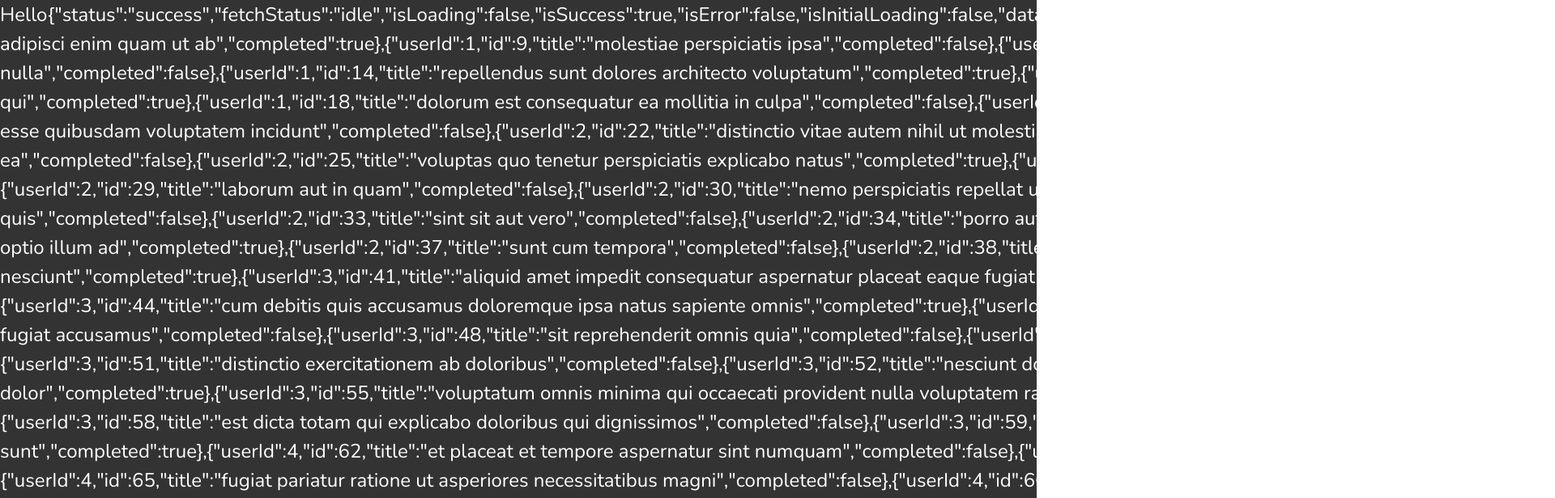
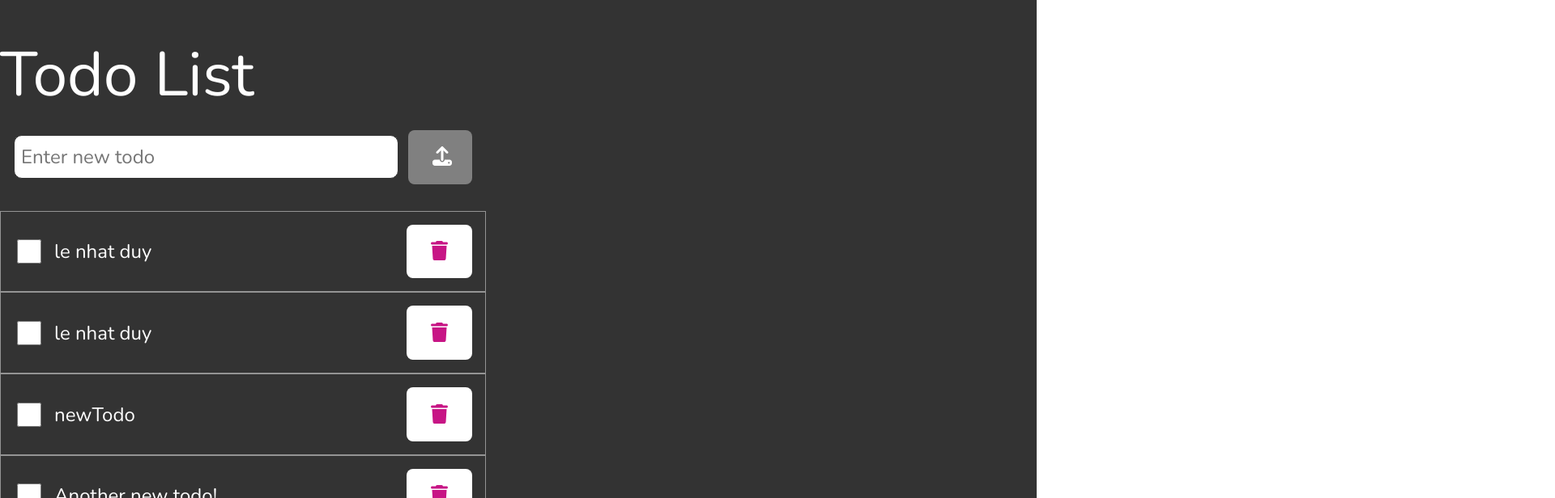
Before and after one commit to rayleigh420/ReactTS_Tanstack_React_Query, a React (Vite) app: page / in a window 1280 px wide. Shown: the top 616 px of the page at 81% size, 1920 px wide, since content can reach past the window. Built offline with nearby package versions, Linux system fonts and the light colour scheme; data requests are answered from the project's data file.

Commit message:
Try to getTodo and show UI

```diff
--- a/src/App.tsx
+++ b/src/App.tsx
@@ -1,18 +1,10 @@
-import { useQuery } from '@tanstack/react-query'
-import { getTodo } from './api/todosApi'
 import './App.css'
+import TodoList from './features/todos/TodoList'
 
 function App() {
-
-  const todos = useQuery({
-    queryKey: ['todos'],
-    queryFn: () => getTodo()
-  })
-
   return (
     <div className="App">
-      Hello
-      {JSON.stringify(todos)}
+      <TodoList />
     </div>
   )
 }
--- a/src/api/todosApi.ts
+++ b/src/api/todosApi.ts
@@ -3,9 +3,18 @@ import axios from "../utils/axios";
 
 export const getTodo = async () => {
     try {
-        const result = await axios.get<Todo>('todos')
-        return result
+        const result = await axios.get<Todo[]>('/todos')
+        return result.data
     } catch (e) {
         console.log(e)
     }
 }
+
+export const addTodo = async (initialTodo: Todo) => {
+    try {
+        const result = await axios.post<Todo>('/todos', initialTodo)
+        return result.data
+    } catch (e) {
+        console.log(e)
+    }
+}
--- a/src/features/todos/AddTodoForm.tsx
+++ b/src/features/todos/AddTodoForm.tsx
@@ -1,8 +1,39 @@
+import { faUpload } from "@fortawesome/free-solid-svg-icons";
+import { FontAwesomeIcon } from "@fortawesome/react-fontawesome";
+import { ChangeEvent, FormEvent, useState } from "react"
+
 const AddTodoForm = () => {
+
+    const [newTodo, setNewTodo] = useState<string>('')
+
+    const changeTodo = (e: ChangeEvent<HTMLInputElement>) => setNewTodo(e.target.value)
+
+    const handleSubmit = (e: FormEvent<HTMLFormElement>) => {
+        e.preventDefault();
+        if (newTodo.length > 0) {
+
+            setNewTodo('')
+        }
+
+    }
+
     return (
-        <>
-            Hello
-        </>
+        <form onSubmit={handleSubmit}>
+            <label htmlFor="new-todo">Enter a new todo item</label>
+            <div className="new-todo">
+                <input
+                    type="text"
+                    id="new-todo"
+                    placeholder="Enter new todo"
+                    value={newTodo}
+                    onChange={changeTodo}
+                />
+            </div>
+            <button className="submit">
+                <FontAwesomeIcon icon={faUpload} />
+            </button>
+            {/* <button onClick={handleErrorTodo}>Error</button> */}
+        </form>
     )
 }
 
--- /dev/null
+++ b/src/features/todos/TodoList.tsx
@@ -0,0 +1,60 @@
+import { faTrash } from "@fortawesome/free-solid-svg-icons"
+import { FontAwesomeIcon } from "@fortawesome/react-fontawesome"
+import { useQuery } from "@tanstack/react-query"
+import { ReactNode } from "react"
+import { getTodo } from "../../api/todosApi"
+import { Todo } from "../../types/todoType"
+import AddTodoForm from "./AddTodoForm"
+
+const TodoList = () => {
+
+    const { data: todos, isLoading, isFetching, isError, isSuccess, error } = useQuery({
+        queryKey: ['todos'],
+        queryFn: () => getTodo(),
+        select: data => data?.sort((a: Todo, b: Todo) => b.id! - a.id!)
+    })
+
+    const changeComplete = (todo: Todo) => {
+
+    }
+
+    const deleteTodos = (todo: Todo) => {
+
+    }
+
+    let content;
+    if (isLoading) {
+        content = <p>Loading</p>
+    } else if (isSuccess) {
+        content = todos?.map(todo => (
+            <article key={todo.id}>
+                <div className="todo">
+                    <input
+                        type="checkbox"
+                        checked={todo.completed}
+                        id={String(todo.id)}
+                        onChange={() =>
+                            changeComplete({ ...todo, completed: !todo.completed })
+                        }
+                    />
+                    <label htmlFor={String(todo.id)}>{todo.title}</label>
+                </div>
+                <button className="trash">
+                    <FontAwesomeIcon icon={faTrash} onClick={() => deleteTodos(todo)} />
+                </button>
+            </article>
+        ))
+    } else if (isError) {
+        content = <p>Error</p>
+    }
+
+    return (
+        <main>
+            <h1>Todo List</h1>
+            <AddTodoForm />
+            {content}
+        </main>
+    )
+}
+
+export default TodoList
```
